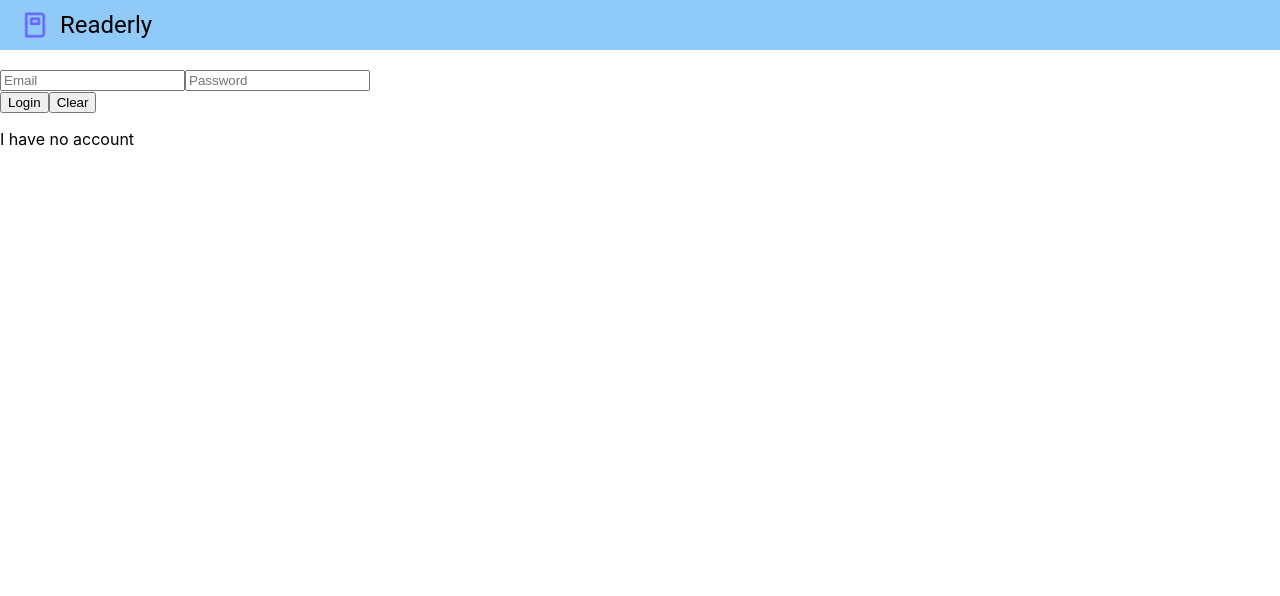
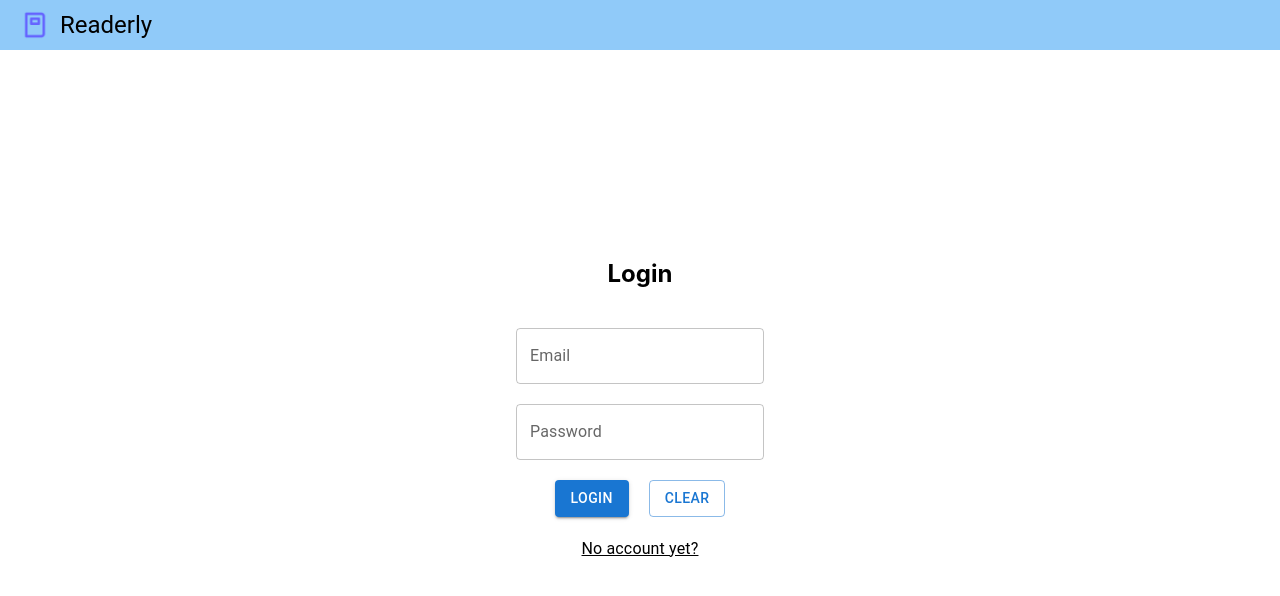
Before and after one commit to Dhammika-Mahendra/Readerly_front, a React (Create React App) app: page /auth in a window 1280 px wide. Shown: the top 596 px of the page. Built offline with nearby package versions, Linux system fonts and the light colour scheme.

Commit message:
Auth page MUI

```diff
--- a/src/comp/review/Review.js
+++ b/src/comp/review/Review.js
@@ -3,6 +3,7 @@ import { Colors } from '../../constants/colors'
 import { IconButton, Typography } from '@mui/material'
 import EditIcon from '@mui/icons-material/Edit';
 import DeleteForeverIcon from '@mui/icons-material/DeleteForever';
+import StarIcon from '@mui/icons-material/Star';
 
 const Review = ({id,userId,uId,review,rate,initDelete,initEdit}) => {
 
@@ -39,6 +40,11 @@ const Review = ({id,userId,uId,review,rate,initDelete,initEdit}) => {
                     <DeleteForeverIcon />
                 </IconButton>
         </div>:''}
+        <div style={{display:'flex',position:'absolute',bottom:'5px',right:'15px'}}>
+            {Array.from({ length: rate }).map((_, index) => (
+                <StarIcon key={index} sx={{width:'15px',height:'15px'}}/>
+            ))}
+        </div>
     </div>
   )
 }
--- a/src/pages/Auth.js
+++ b/src/pages/Auth.js
@@ -1,6 +1,7 @@
 import React, { useState } from 'react'
 import API_ENDPOINTS from '../constants/endpoint';
 import { extractIdFromToken } from '../constants/validation';
+import { Button, TextField, Typography } from '@mui/material';
 
 const Auth = () => {
 
@@ -57,18 +58,43 @@ const Auth = () => {
  }
 
   return (
-    <div>
-        <div>
-            <h2>{mode==="login"?"Login":"Register"}</h2>
-            <input type="text" placeholder="Email" onChange={(e)=>setEmail(e.target.value)}/>
-            {mode==="signup"?<input type="text" placeholder="User Name" onChange={(e)=>setUserName(e.target.value)}/>:''}
-            <input type="password" placeholder="Password" onChange={(e)=>setPassword(e.target.value)}/>
-        </div>
-        <div>
-            <button onClick={handleSubmit}>{mode==="login"?"Login":"Signup"}</button>
-            <button onClick={handleClear}>Clear</button>
-            {mode==="login"?<p style={{cursor:'pointer'}} onClick={()=>setMode("signup")}>I have no account</p>:<p style={{cursor:'pointer'}} onClick={()=>setMode("login")}>I already have an account</p>}
-        </div>
+      <div
+        style={{
+          display:'flex',
+          flexDirection:'column',
+          alignItems:'center',
+          justifyContent:'center',
+          width:'100%',
+          height:'100vh',
+        }}
+      >
+          <h2>{mode==="login"?"Login":"Register"}</h2>
+          <div
+            style={{
+              display:'flex',
+              flexDirection:'column',
+              alignItems:'center',
+              justifyContent:'space-between',
+              marginBottom:'20px',
+            }}
+          >
+              <TextField sx={{mt:'20px'}} type="text" value={Email} label="Email" onChange={(e)=>setEmail(e.target.value)}/>
+              {mode==="signup"?<TextField sx={{mt:'20px'}} type="text" value={userName} label="User Name" onChange={(e)=>setUserName(e.target.value)}/>:''}
+              <TextField sx={{mt:'20px'}} type="password" value={Password} label="Password" onChange={(e)=>setPassword(e.target.value)}/>
+          </div>
+          <div
+            style={{
+              display:'flex',
+              alignItems:'center',
+              justifyContent:'space-between',
+
+            }}
+          >
+              <Button sx={{ml:'10px',mr:'10px'}} variant='contained' onClick={handleSubmit}>{mode==="login"?"Login":"Signup"}</Button>
+              <Button sx={{ml:'10px',mr:'10px'}} variant='outlined' onClick={handleClear}>Clear</Button>
+          </div>
+
+             {mode==="login"? <Typography style={{cursor:'pointer',marginTop:'20px',textDecoration:'underline'}} onClick={()=>setMode("signup")}>No account yet?</Typography>:<Typography style={{cursor:'pointer',marginTop:'20px',textDecoration:'underline'}} onClick={()=>setMode("login")}>Already have an account?</Typography>}
     </div>
   )
 }
```
